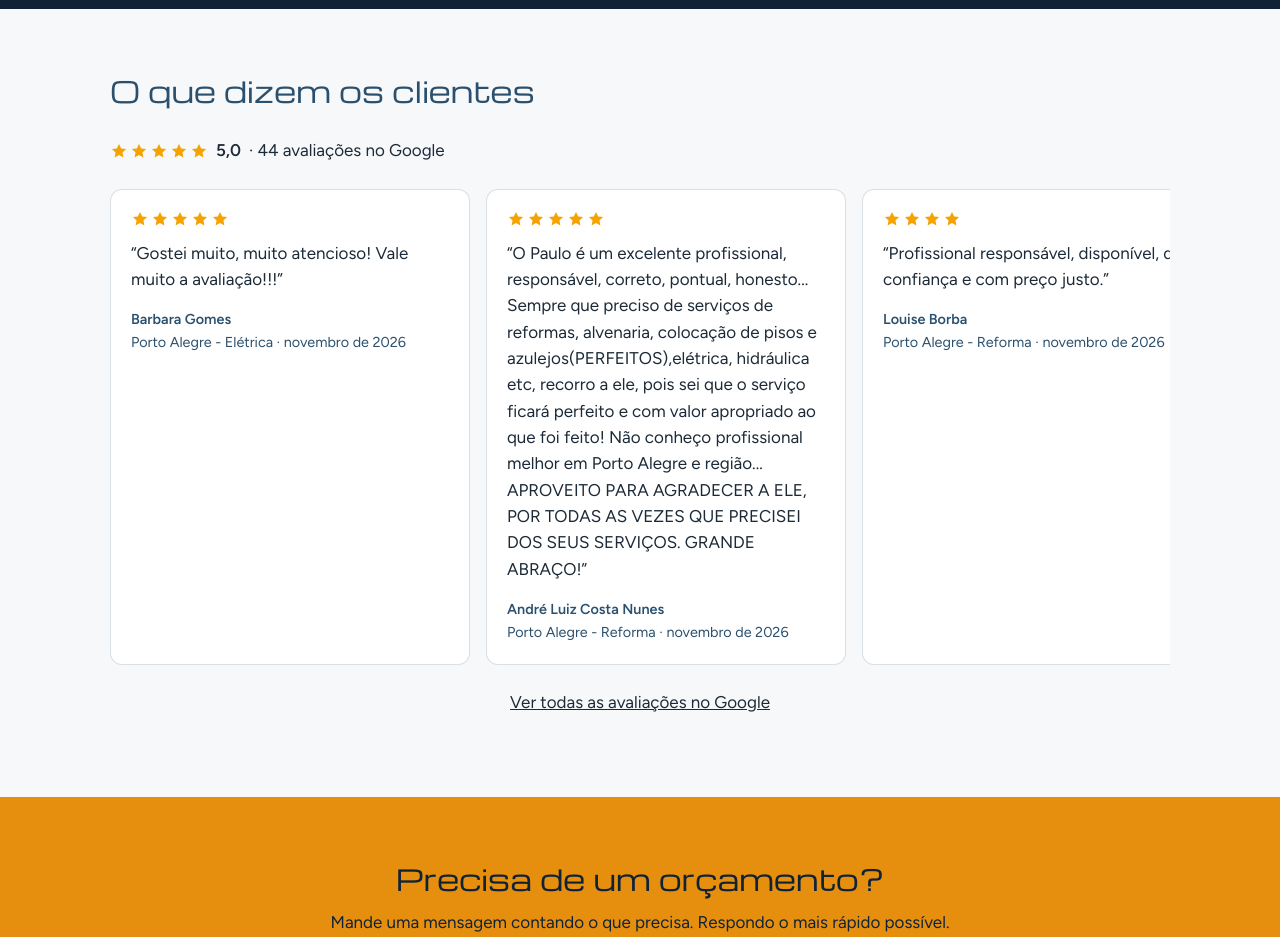
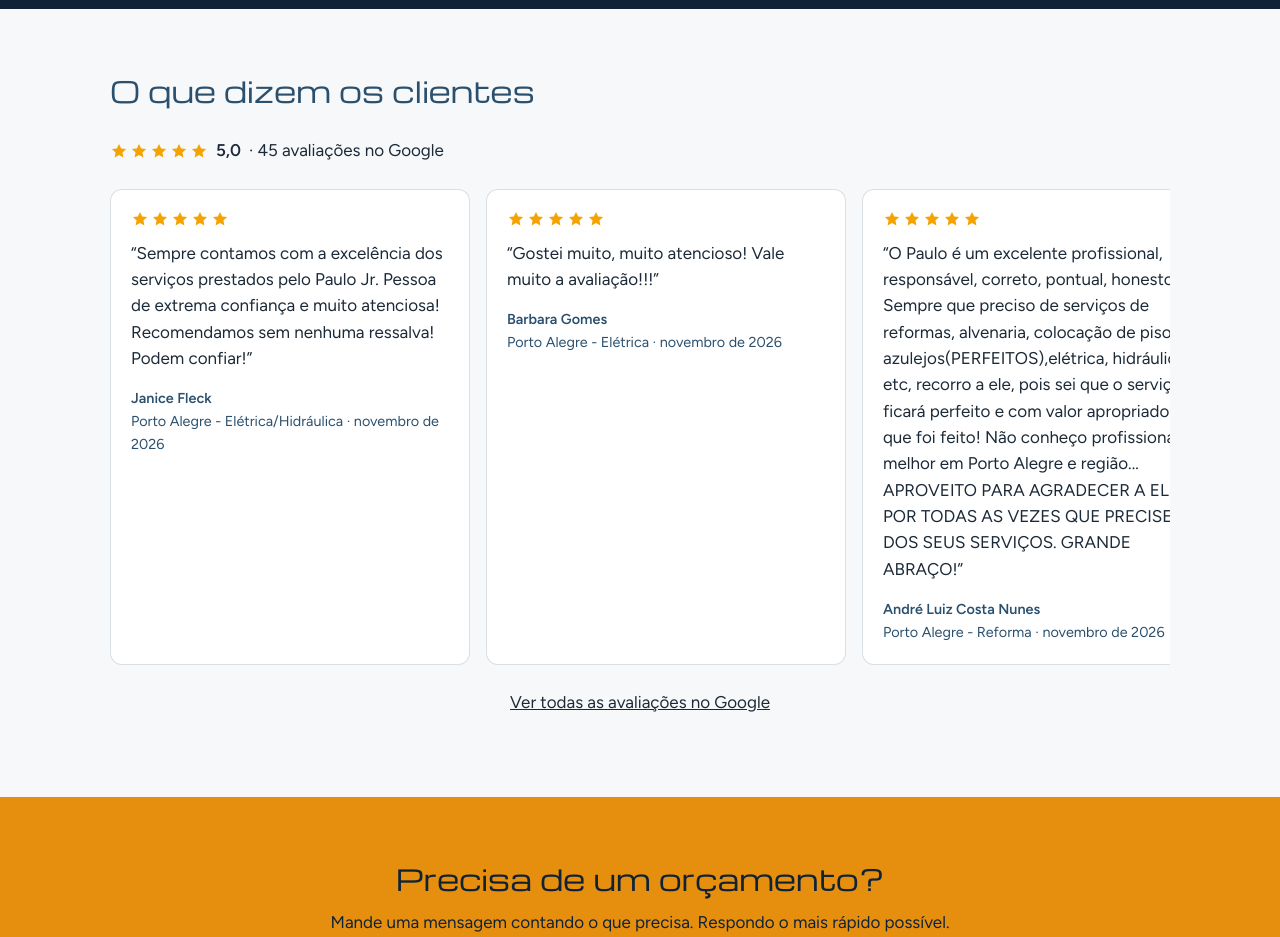
Before and after one commit to PauloFOJr/PJ-Manutencao-Landing-page, a plain HTML site: page index.html in a window 1280 px wide. Shown: the part 2260-3197 px from the top of the page. Drawn offline with nearby package versions, Linux system fonts and the light colour scheme.

Commit message:
Novo depoimento: Janice Fleck

```diff
--- a/index.html
+++ b/index.html
@@ -233,10 +233,15 @@
           <section class="secao" id="depoimentos">
       <h2>O que dizem os clientes</h2>
       <!-- REVIEWS:SUMMARY -->
-<p class="depoimentos__resumo"><span class="depoimento__estrelas" role="img" aria-label="Nota 5,0 de 5"><svg viewBox="0 0 24 24" aria-hidden="true"><path d="M12 2.5l2.9 6.1 6.6.8-4.9 4.6 1.3 6.6L12 17.3 6.1 20.6l1.3-6.6L2.5 9.4l6.6-.8z"/></svg><svg viewBox="0 0 24 24" aria-hidden="true"><path d="M12 2.5l2.9 6.1 6.6.8-4.9 4.6 1.3 6.6L12 17.3 6.1 20.6l1.3-6.6L2.5 9.4l6.6-.8z"/></svg><svg viewBox="0 0 24 24" aria-hidden="true"><path d="M12 2.5l2.9 6.1 6.6.8-4.9 4.6 1.3 6.6L12 17.3 6.1 20.6l1.3-6.6L2.5 9.4l6.6-.8z"/></svg><svg viewBox="0 0 24 24" aria-hidden="true"><path d="M12 2.5l2.9 6.1 6.6.8-4.9 4.6 1.3 6.6L12 17.3 6.1 20.6l1.3-6.6L2.5 9.4l6.6-.8z"/></svg><svg viewBox="0 0 24 24" aria-hidden="true"><path d="M12 2.5l2.9 6.1 6.6.8-4.9 4.6 1.3 6.6L12 17.3 6.1 20.6l1.3-6.6L2.5 9.4l6.6-.8z"/></svg></span><strong>5,0</strong><span>· 44 avaliações no Google</span></p>
+<p class="depoimentos__resumo"><span class="depoimento__estrelas" role="img" aria-label="Nota 5,0 de 5"><svg viewBox="0 0 24 24" aria-hidden="true"><path d="M12 2.5l2.9 6.1 6.6.8-4.9 4.6 1.3 6.6L12 17.3 6.1 20.6l1.3-6.6L2.5 9.4l6.6-.8z"/></svg><svg viewBox="0 0 24 24" aria-hidden="true"><path d="M12 2.5l2.9 6.1 6.6.8-4.9 4.6 1.3 6.6L12 17.3 6.1 20.6l1.3-6.6L2.5 9.4l6.6-.8z"/></svg><svg viewBox="0 0 24 24" aria-hidden="true"><path d="M12 2.5l2.9 6.1 6.6.8-4.9 4.6 1.3 6.6L12 17.3 6.1 20.6l1.3-6.6L2.5 9.4l6.6-.8z"/></svg><svg viewBox="0 0 24 24" aria-hidden="true"><path d="M12 2.5l2.9 6.1 6.6.8-4.9 4.6 1.3 6.6L12 17.3 6.1 20.6l1.3-6.6L2.5 9.4l6.6-.8z"/></svg><svg viewBox="0 0 24 24" aria-hidden="true"><path d="M12 2.5l2.9 6.1 6.6.8-4.9 4.6 1.3 6.6L12 17.3 6.1 20.6l1.3-6.6L2.5 9.4l6.6-.8z"/></svg></span><strong>5,0</strong><span>· 45 avaliações no Google</span></p>
 <!-- /REVIEWS:SUMMARY -->
       <ul class="depoimentos" tabindex="0" aria-label="Depoimentos de clientes. Role para o lado para ver todos.">
         <!-- REVIEWS:CARDS -->
+<li class="depoimento">
+  <div class="depoimento__estrelas" role="img" aria-label="5 de 5 estrelas"><svg viewBox="0 0 24 24" aria-hidden="true"><path d="M12 2.5l2.9 6.1 6.6.8-4.9 4.6 1.3 6.6L12 17.3 6.1 20.6l1.3-6.6L2.5 9.4l6.6-.8z"/></svg><svg viewBox="0 0 24 24" aria-hidden="true"><path d="M12 2.5l2.9 6.1 6.6.8-4.9 4.6 1.3 6.6L12 17.3 6.1 20.6l1.3-6.6L2.5 9.4l6.6-.8z"/></svg><svg viewBox="0 0 24 24" aria-hidden="true"><path d="M12 2.5l2.9 6.1 6.6.8-4.9 4.6 1.3 6.6L12 17.3 6.1 20.6l1.3-6.6L2.5 9.4l6.6-.8z"/></svg><svg viewBox="0 0 24 24" aria-hidden="true"><path d="M12 2.5l2.9 6.1 6.6.8-4.9 4.6 1.3 6.6L12 17.3 6.1 20.6l1.3-6.6L2.5 9.4l6.6-.8z"/></svg><svg viewBox="0 0 24 24" aria-hidden="true"><path d="M12 2.5l2.9 6.1 6.6.8-4.9 4.6 1.3 6.6L12 17.3 6.1 20.6l1.3-6.6L2.5 9.4l6.6-.8z"/></svg></div>
+  <blockquote>“Sempre contamos com a excelência dos serviços prestados pelo Paulo Jr. Pessoa de extrema confiança e muito atenciosa! Recomendamos sem nenhuma ressalva! Podem confiar!”</blockquote>
+  <p class="depoimento__autor"><strong>Janice Fleck</strong><br>Porto Alegre - Elétrica/Hidráulica · novembro de 2026</p>
+</li>
 <li class="depoimento">
   <div class="depoimento__estrelas" role="img" aria-label="5 de 5 estrelas"><svg viewBox="0 0 24 24" aria-hidden="true"><path d="M12 2.5l2.9 6.1 6.6.8-4.9 4.6 1.3 6.6L12 17.3 6.1 20.6l1.3-6.6L2.5 9.4l6.6-.8z"/></svg><svg viewBox="0 0 24 24" aria-hidden="true"><path d="M12 2.5l2.9 6.1 6.6.8-4.9 4.6 1.3 6.6L12 17.3 6.1 20.6l1.3-6.6L2.5 9.4l6.6-.8z"/></svg><svg viewBox="0 0 24 24" aria-hidden="true"><path d="M12 2.5l2.9 6.1 6.6.8-4.9 4.6 1.3 6.6L12 17.3 6.1 20.6l1.3-6.6L2.5 9.4l6.6-.8z"/></svg><svg viewBox="0 0 24 24" aria-hidden="true"><path d="M12 2.5l2.9 6.1 6.6.8-4.9 4.6 1.3 6.6L12 17.3 6.1 20.6l1.3-6.6L2.5 9.4l6.6-.8z"/></svg><svg viewBox="0 0 24 24" aria-hidden="true"><path d="M12 2.5l2.9 6.1 6.6.8-4.9 4.6 1.3 6.6L12 17.3 6.1 20.6l1.3-6.6L2.5 9.4l6.6-.8z"/></svg></div>
   <blockquote>“Gostei muito, muito atencioso! Vale muito a avaliação!!!”</blockquote>
```
Also changed, not shown: js/reviews.json (+9 -0 lines).
